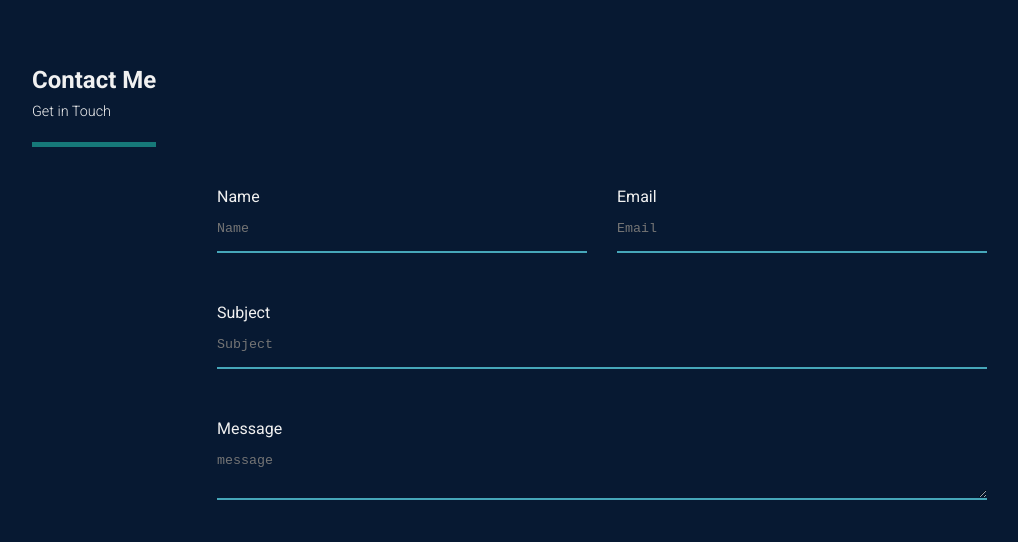
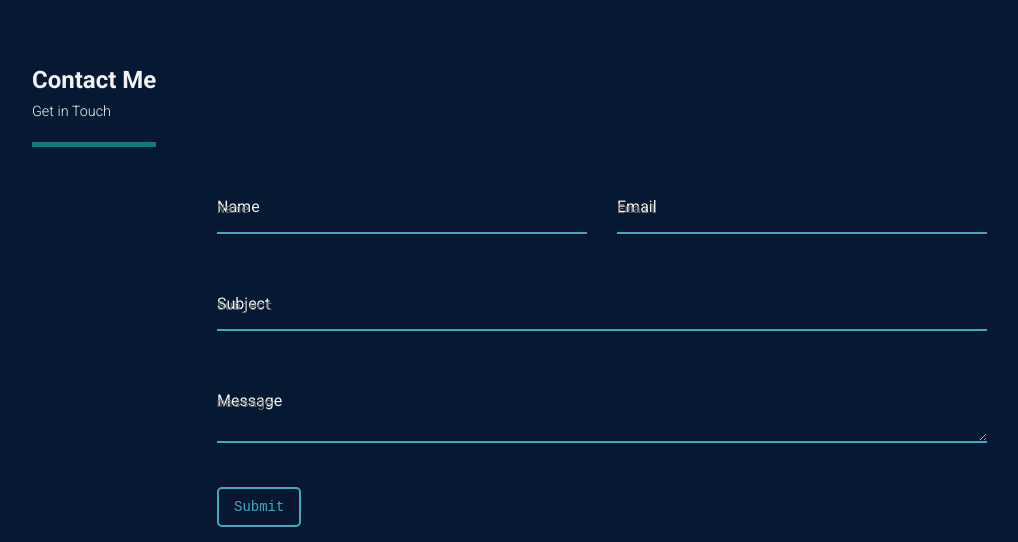
Before and after one commit to ClaytonDewey/cd-portfolio, a React (Create React App) app: page / in a window 1280 px wide. Shown: the part 2699-3241 px from the top of the page, without its empty margins (38-1056 px from the left). Built offline with nearby package versions, Linux system fonts and the light colour scheme.

Commit message:
Add animation to labels

```diff
--- a/src/sass/components/_form.scss
+++ b/src/sass/components/_form.scss
@@ -9,9 +9,19 @@
     flex: 1 1 100%;
     padding: 1rem 1.5rem;
     margin-bottom: 3rem;
+    position: relative;
 
     label {
-      display: block;
+      position: absolute;
+      top: 2rem;
+      left: 1.5rem;
+
+      span {
+        display: inline-block;
+        font-size: 18px;
+        min-width: 5px;
+        transition: 0.3s cubic-bezier(0.68, -0.55, 0.265, 1.55);
+      }
     }
 
     input,
@@ -23,6 +33,16 @@
       padding: 1.5rem 0;
       width: 100%;
       border-bottom: 2px solid $clr-light-blue-green;
+      position: relative;
+      z-index: 2;
+    }
+
+    input:focus + label span,
+    input:valid + label span,
+    textarea:focus + label span,
+    textarea:valid + label span {
+      color: $clr-light-blue-green;
+      transform: translateY(-35px);
     }
 
     @media #{$mq-small} {
@@ -34,5 +54,20 @@
 
   &__button {
     padding: 0 1.5rem;
+    width: 100%;
+
+    button {
+      display: block;
+      width: 100%;
+    }
+
+    @media #{$mq-small} {
+      width: auto;
+
+      button {
+        display: inline-block;
+        width: auto;
+      }
+    }
   }
 }
```
